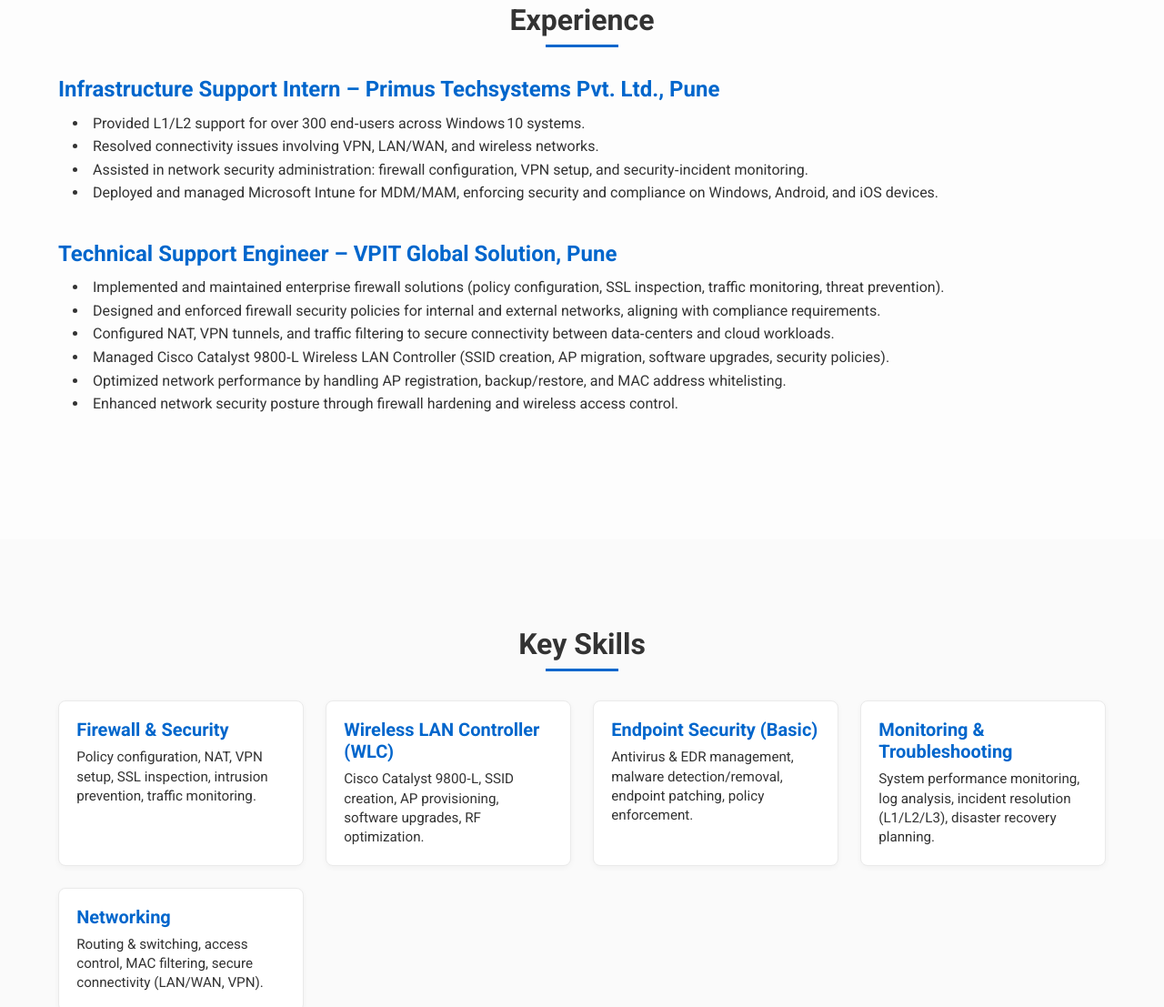
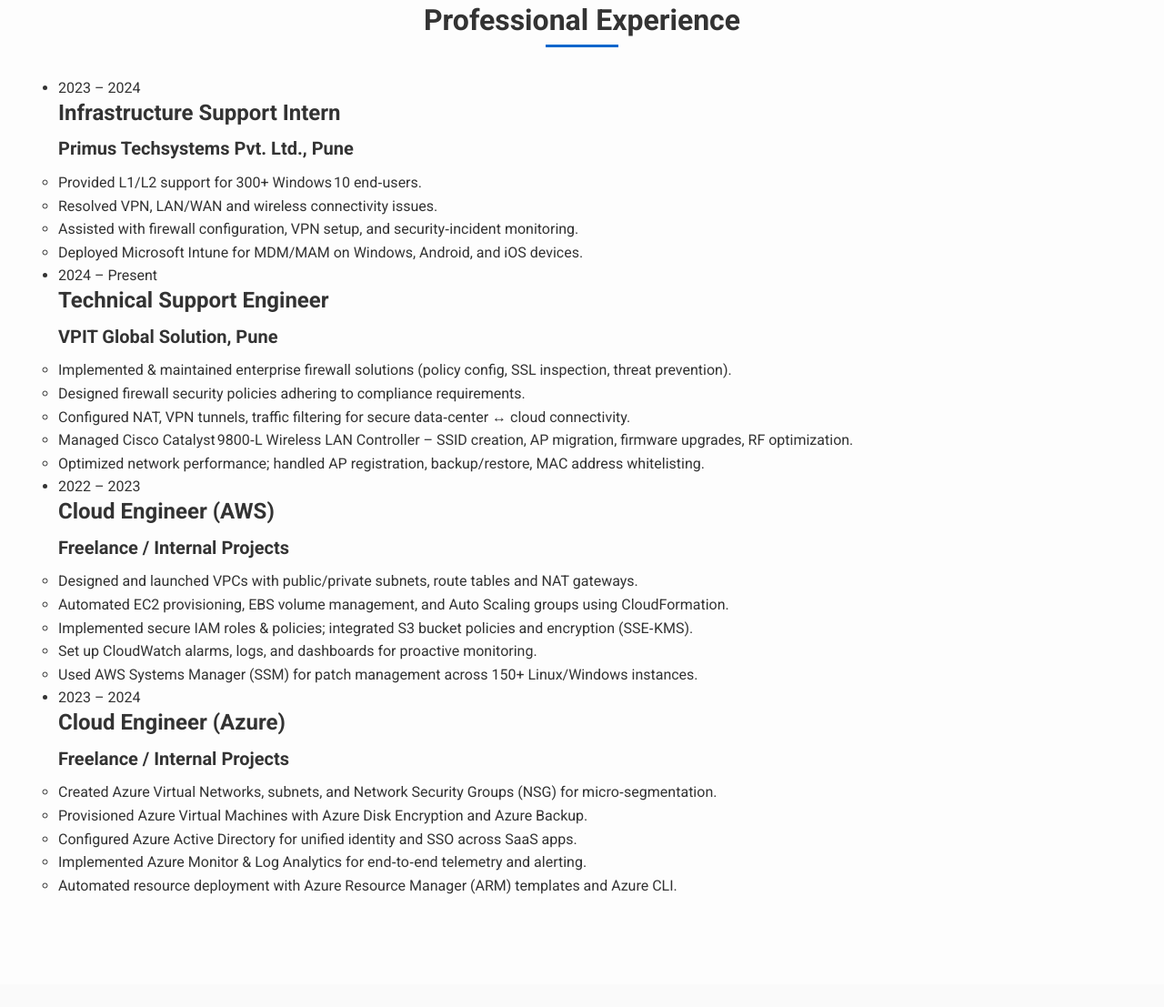
Before and after one commit to Kharat777/Portfolio, a plain HTML site: page index.html in a window 1280 px wide. Shown: the part 1693-2800 px from the top of the page at 91% size. Drawn offline with Linux system fonts and the light colour scheme.

Commit message:
Revise portfolio content and structure
Updated the portfolio page to reflect new title, descriptions, and sections. Enhanced navigation and added project details.

```diff
--- a/index.html
+++ b/index.html
@@ -1,52 +1,57 @@
 <!DOCTYPE html>
 <html lang="en">
 <head>
-  <!-- Required meta tags -->
+  <!-- ==== META ==== -->
   <meta charset="UTF-8">
   <meta name="viewport" content="width=device-width, initial-scale=1.0">
-  <title>Machindra Kharat – Portfolio</title>
+  <title>Machindra Kharat – Cloud & Network Engineer</title>
+  <meta name="description" content="Machindra Parshuram Kharat – Infrastructure Support Engineer specialized in firewalls, wireless LAN, AWS and Azure cloud services.">
 
-  <!-- SEO -->
-  <meta name="description" content="Machindra Parshuram Kharat – Infrastructure Support Engineer, Firewall & Wireless LAN Specialist.">
-
-  <!-- Google Font -->
+  <!-- ==== FONTS & ICONS ==== -->
   <link href="https://fonts.googleapis.com/css2?family=Roboto:wght@400;500;700&display=swap" rel="stylesheet">
-
-  <!-- Font Awesome (icons) -->
   <script src="https://kit.fontawesome.com/1c7c7d488d.js" crossorigin="anonymous"></script>
 
-  <!-- Styles -->
+  <!-- ==== CSS ==== -->
   <link rel="stylesheet" href="style.css">
 </head>
 
-<body>
+<body data-theme="light">
   <!-- ==== NAVIGATION ==== -->
   <header class="navbar">
     <div class="container nav-wrapper">
       <a href="#" class="logo">Machindra Kharat</a>
       <nav class="nav">
         <ul class="nav-list">
-          <li><a href="#home">Home</a></li>
+          <li><a href="#hero">Home</a></li>
           <li><a href="#about">About</a></li>
           <li><a href="#education">Education</a></li>
           <li><a href="#experience">Experience</a></li>
+          <li><a href="#projects">Projects</a></li>
+          <li><a href="#certifications">Certifications</a></li>
           <li><a href="#skills">Skills</a></li>
           <li><a href="#contact">Contact</a></li>
         </ul>
-        <div class="hamburger"><i class="fas fa-bars"></i></div>
+        <div class="nav-icons">
+          <button id="theme-toggle" aria-label="Toggle dark / light theme">
+            <i class="fas fa-moon"></i>
+          </button>
+          <div class="hamburger"><i class="fas fa-bars"></i></div>
+        </div>
       </nav>
     </div>
   </header>
 
   <!-- ==== HERO ==== -->
-  <section id="home" class="hero">
+  <section id="hero" class="hero">
     <div class="container hero-content">
       <img src="assets/profile.jpg" alt="Machindra Kharat" class="hero-img">
       <h1>Machindra Parshuram Kharat</h1>
-      <p class="tagline">Infrastructure Support Engineer • Firewall & Wireless LAN Specialist</p>
+      <p class="tagline">
+        Infrastructure Support Engineer • Firewall • Wireless LAN • AWS • Azure
+      </p>
 
       <div class="hero-cta">
-        <a href="assets/Machindra_Kharat.pdf" download class="btn-primary"><i class="fas fa-download"></i> Download Resume</a>
+        <a href="assets/resume.pdf" download class="btn-primary"><i class="fas fa-file-download"></i> Download Resume</a>
         <a href="mailto:machindrakharat6665@gmail.com" class="btn-secondary"><i class="fas fa-envelope"></i> Email Me</a>
       </div>
 
@@ -64,7 +69,9 @@
     <div class="container">
       <h2>About Me</h2>
       <p class="lead">
-        To pursue a challenging and satisfying career and to be a part of a progressive and growth‑oriented organization that gives me scope to enhance my knowledge and skills to stay up with the latest technological changes.
+        To pursue a challenging and satisfying career and to be a part of a progressive,
+        growth‑oriented organization that gives me scope to enhance my knowledge and
+        skills to stay up with the latest technological changes.
       </p>
     </div>
   </section>
@@ -105,63 +112,138 @@
   <!-- ==== EXPERIENCE ==== -->
   <section id="experience" class="section">
     <div class="container">
-      <h2>Experience</h2>
+      <h2>Professional Experience</h2>
 
-      <!-- Internship -->
-      <div class="exp-block">
-        <h3>Infrastructure Support Intern – Primus Techsystems Pvt. Ltd., Pune</h3>
-        <ul>
-          <li>Provided L1/L2 support for over 300 end‑users across Windows 10 systems.</li>
-          <li>Resolved connectivity issues involving VPN, LAN/WAN, and wireless networks.</li>
-          <li>Assisted in network security administration: firewall configuration, VPN setup, and security‑incident monitoring.</li>
-          <li>Deployed and managed Microsoft Intune for MDM/MAM, enforcing security and compliance on Windows, Android, and iOS devices.</li>
-        </ul>
+      <ul class="timeline">
+
+        <!-- ==== Internship ==== -->
+        <li class="timeline-item">
+          <div class="timeline-content">
+            <span class="timeline-date">2023 – 2024</span>
+            <h3>Infrastructure Support Intern</h3>
+            <h4>Primus Techsystems Pvt. Ltd., Pune</h4>
+            <ul class="timeline-bullets">
+              <li>Provided L1/L2 support for 300+ Windows 10 end‑users.</li>
+              <li>Resolved VPN, LAN/WAN and wireless connectivity issues.</li>
+              <li>Assisted with firewall configuration, VPN setup, and security‑incident monitoring.</li>
+              <li>Deployed Microsoft Intune for MDM/MAM on Windows, Android, and iOS devices.</li>
+            </ul>
+          </div>
+        </li>
+
+        <!-- ==== VPIT (Technical Support Engineer) ==== -->
+        <li class="timeline-item">
+          <div class="timeline-content">
+            <span class="timeline-date">2024 – Present</span>
+            <h3>Technical Support Engineer</h3>
+            <h4>VPIT Global Solution, Pune</h4>
+            <ul class="timeline-bullets">
+              <li>Implemented & maintained enterprise firewall solutions (policy config, SSL inspection, threat prevention).</li>
+              <li>Designed firewall security policies adhering to compliance requirements.</li>
+              <li>Configured NAT, VPN tunnels, traffic filtering for secure data‑center ↔ cloud connectivity.</li>
+              <li>Managed Cisco Catalyst 9800‑L Wireless LAN Controller – SSID creation, AP migration, firmware upgrades, RF optimization.</li>
+              <li>Optimized network performance; handled AP registration, backup/restore, MAC address whitelisting.</li>
+            </ul>
+          </div>
+        </li>
+
+        <!-- ==== AWS Experience ==== -->
+        <li class="timeline-item">
+          <div class="timeline-content">
+            <span class="timeline-date">2022 – 2023</span>
+            <h3>Cloud Engineer (AWS)</h3>
+            <h4>Freelance / Internal Projects</h4>
+            <ul class="timeline-bullets">
+              <li>Designed and launched VPCs with public/private subnets, route tables and NAT gateways.</li>
+              <li>Automated EC2 provisioning, EBS volume management, and Auto Scaling groups using CloudFormation.</li>
+              <li>Implemented secure IAM roles & policies; integrated S3 bucket policies and encryption (SSE‑KMS).</li>
+              <li>Set up CloudWatch alarms, logs, and dashboards for proactive monitoring.</li>
+              <li>Used AWS Systems Manager (SSM) for patch management across 150+ Linux/Windows instances.</li>
+            </ul>
+          </div>
+        </li>
+
+        <!-- ==== Azure Experience ==== -->
+        <li class="timeline-item">
+          <div class="timeline-content">
+            <span class="timeline-date">2023 – 2024</span>
+            <h3>Cloud Engineer (Azure)</h3>
+            <h4>Freelance / Internal Projects</h4>
+            <ul class="timeline-bullets">
+              <li>Created Azure Virtual Networks, subnets, and Network Security Groups (NSG) for micro‑segmentation.</li>
+              <li>Provisioned Azure Virtual Machines with Azure Disk Encryption and Azure Backup.</li>
+              <li>Configured Azure Active Directory for unified identity and SSO across SaaS apps.</li>
+              <li>Implemented Azure Monitor & Log Analytics for end‑to‑end telemetry and alerting.</li>
+              <li>Automated resource deployment with Azure Resource Manager (ARM) templates and Azure CLI.</li>
+            </ul>
+          </div>
+        </li>
+
+      </ul>
+    </div>
+  </section>
+
+  <!-- ==== PROJECTS ==== -->
+  <section id="projects" class="section bg-light">
+    <div class="container">
+      <h2>Projects</h2>
+      <div class="grid projects-grid">
+        <article class="project-card">
+          <img src="assets/project1.jpg" alt="Project 1">
+          <div class="project-info">
+            <h3>Network Hardening Automation</h3>
+            <p>PowerShell & Ansible scripts that automatically audit firewall rule‑sets, enforce baseline policies, and generate compliance reports.</p>
+            <div class="project-tags"><span>PowerShell</span><span>Ansible</span><span>Firewall</span></div>
+          </div>
+        </article>
+
+        <article class="project-card">
+          <img src="assets/project2.jpg" alt="Project 2">
+          <div class="project-info">
+            <h3>Multi‑Cloud Monitoring Dashboard</h3>
+            <p>Unified Grafana dashboard aggregating CloudWatch and Azure Monitor metrics, with alerting via Slack and Teams.</p>
+            <div class="project-tags"><span>AWS</span><span>Azure</span><span>Grafana</span></div>
+          </div>
+        </article>
+
+        <article class="project-card">
+          <img src="assets/project3.jpg" alt="Project 3">
+          <div class="project-info">
+            <h3>Intune MDM Rollout</h3>
+            <p>End‑to‑end deployment of Microsoft Intune for 300+ Windows 10 & Android devices, enforcing compliance policies and remote wipe.</p>
+            <div class="project-tags"><span>Intune</span><span>MDM</span><span>Compliance</span></div>
+          </div>
+        </article>
       </div>
+    </div>
+  </section>
 
-      <!-- Professional -->
-      <div class="exp-block">
-        <h3>Technical Support Engineer – VPIT Global Solution, Pune</h3>
-        <ul>
-          <li>Implemented and maintained enterprise firewall solutions (policy configuration, SSL inspection, traffic monitoring, threat prevention).</li>
-          <li>Designed and enforced firewall security policies for internal and external networks, aligning with compliance requirements.</li>
-          <li>Configured NAT, VPN tunnels, and traffic filtering to secure connectivity between data‑centers and cloud workloads.</li>
-          <li>Managed Cisco Catalyst 9800‑L Wireless LAN Controller (SSID creation, AP migration, software upgrades, security policies).</li>
-          <li>Optimized network performance by handling AP registration, backup/restore, and MAC address whitelisting.</li>
-          <li>Enhanced network security posture through firewall hardening and wireless access control.</li>
-        </ul>
-      </div>
+  <!-- ==== CERTIFICATIONS ==== -->
+  <section id="certifications" class="section">
+    <div class="container">
+      <h2>Certifications</h2>
+      <ul class="cert-list">
+        <li><i class="fab fa-aws"></i> AWS Certified Solutions Architect – Associate (2023)</li>
+        <li><i class="fab fa-microsoft"></i> Microsoft Certified: Azure Fundamentals (2024)</li>
+        <li><i class="fas fa-check-circle"></i> Cisco Certified Network Associate (CCNA) – Routing & Switching (2022)</li>
+        <li><i class="fas fa-check-circle"></i> CompTIA Security+ (2022)</li>
+      </ul>
     </div>
   </section>
 
   <!-- ==== SKILLS ==== -->
   <section id="skills" class="section bg-light">
     <div class="container">
-      <h2>Key Skills</h2>
-      <div class="skills-grid">
-        <div class="skill-card">
-          <h4>Firewall & Security</h4>
-          <p>Policy configuration, NAT, VPN setup, SSL inspection, intrusion prevention, traffic monitoring.</p>
-        </div>
-
-        <div class="skill-card">
-          <h4>Wireless LAN Controller (WLC)</h4>
-          <p>Cisco Catalyst 9800‑L, SSID creation, AP provisioning, software upgrades, RF optimization.</p>
-        </div>
-
-        <div class="skill-card">
-          <h4>Endpoint Security (Basic)</h4>
-          <p>Antivirus & EDR management, malware detection/removal, endpoint patching, policy enforcement.</p>
-        </div>
-
-        <div class="skill-card">
-          <h4>Monitoring & Troubleshooting</h4>
-          <p>System performance monitoring, log analysis, incident resolution (L1/L2/L3), disaster recovery planning.</p>
-        </div>
-
-        <div class="skill-card">
-          <h4>Networking</h4>
-          <p>Routing & switching, access control, MAC filtering, secure connectivity (LAN/WAN, VPN).</p>
-        </div>
+      <h2>Technical Skills</h2>
+      <div class="grid skills-grid">
+        <div class="skill-card"><i class="fas fa-shield-alt"></i> Firewall & Security</div>
+        <div class="skill-card"><i class="fas fa-wifi"></i> Wireless LAN (Cisco Catalyst 9800‑L)</div>
+        <div class="skill-card"><i class="fab fa-aws"></i> AWS (EC2, VPC, CloudFormation, CloudWatch)</div>
+        <div class="skill-card"><i class="fab fa-microsoft"></i> Azure (VNets, VMs, AD, Monitor)</div>
+        <div class="skill-card"><i class="fas fa-server"></i> Endpoint Security (Antivirus, EDR)</div>
+        <div class="skill-card"><i class="fas fa-tools"></i> Monitoring & Troubleshooting</div>
+        <div class="skill-card"><i class="fas fa-network-wired"></i> Routing & Switching</div>
+        <div class="skill-card"><i class="fab fa-windows"></i> Microsoft Intune (MDM/MAM)</div>
       </div>
     </div>
   </section>
@@ -169,33 +251,39 @@
   <!-- ==== CONTACT ==== -->
   <section id="contact" class="section">
     <div class="container">
-      <h2>Contact</h2>
+      <h2>Contact Me</h2>
 
       <div class="contact-details">
-        <p><i class="fas fa-phone"></i> <a href="tel:+918421210899">+91‑8421210899</a></p>
+        <p><i class="fas fa-phone"></i> <a href="tel:+918421210899">+91‑84212‑10899</a></p>
         <p><i class="fas fa-envelope"></i> <a href="mailto:machindrakharat6665@gmail.com">machindrakharat6665@gmail.com</a></p>
         <p><i class="fab fa-github"></i> <a href="https://github.com/kharat777" target="_blank">github.com/kharat777</a></p>
         <p><i class="fab fa-linkedin"></i> <a href="https://linkedin.com/in/machindrakharat" target="_blank">LinkedIn</a></p>
       </div>
 
-      <!-- Optional simple contact form (replace YOUR_RECAPTCHA_SITE_KEY if you enable) -->
-      <form id="contactForm" action="https://formspree.io/f/your-form-id" method="POST" class="contact-form">
+      <!-- OPTIONAL FORM (replace YOUR_FORMSPREE_ID) -->
+      <form id="contactForm"
+            action="https://formspree.io/f/YOUR_FORMSPREE_ID"
+            method="POST"
+            class="contact-form">
         <input type="text" name="name" placeholder="Your Name" required>
         <input type="email" name="_replyto" placeholder="Your Email" required>
         <textarea name="message" rows="5" placeholder="Your Message" required></textarea>
-        <button type="submit" class="btn-primary">Send Message</button>
+        <button type="submit" class="btn-primary"><i class="fas fa-paper-plane"></i> Send Message</button>
       </form>
     </div>
   </section>
 
+  <!-- ==== BACK‑TO‑TOP BUTTON ==== -->
+  <button id="backToTop" aria-label="Back to top"><i class="fas fa-arrow-up"></i></button>
+
   <!-- ==== FOOTER ==== -->
   <footer class="footer">
     <div class="container">
-      <p>&copy; <span id="currentYear"></span> Machindra Kharat • All Rights Reserved.</p>
+      <p>&copy; <span id="year"></span> Machindra Kharat • All Rights Reserved.</p>
     </div>
   </footer>
 
-  <!-- Scripts -->
+  <!-- ==== JS ==== -->
   <script src="script.js"></script>
 </body>
 </html>
```
